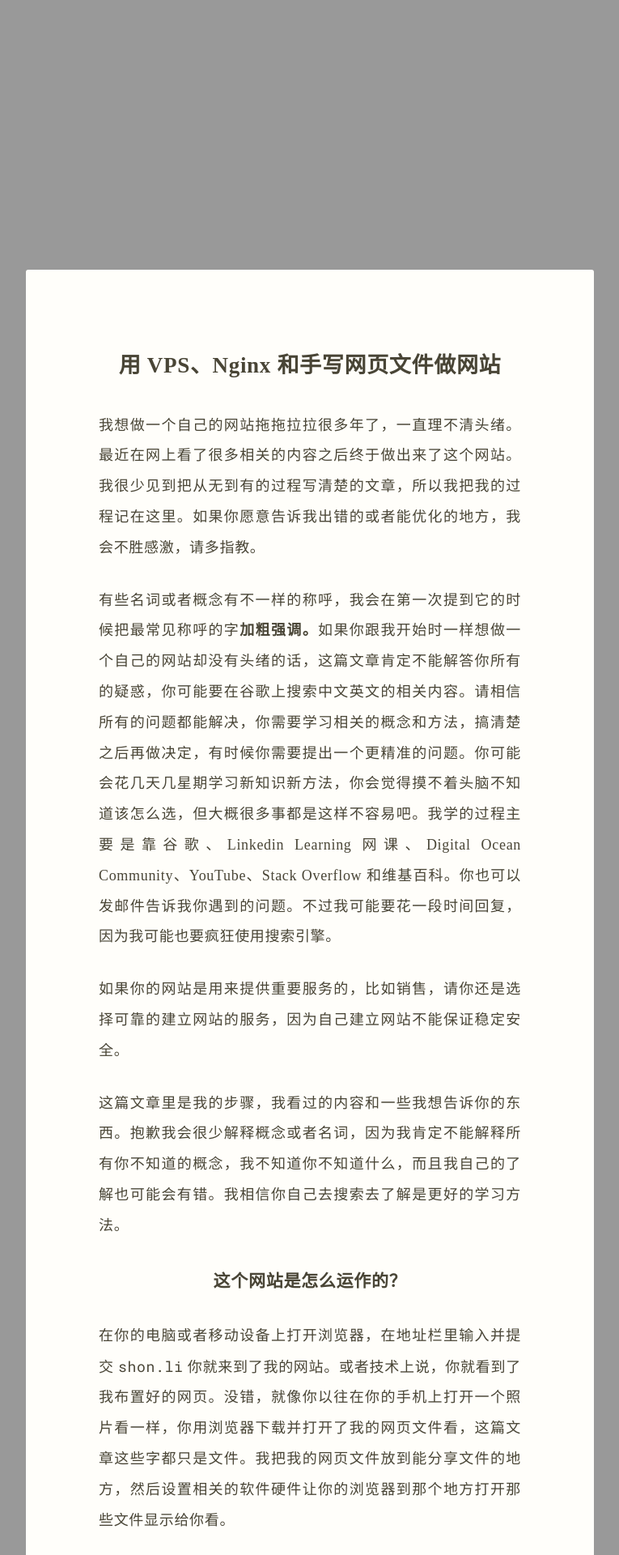
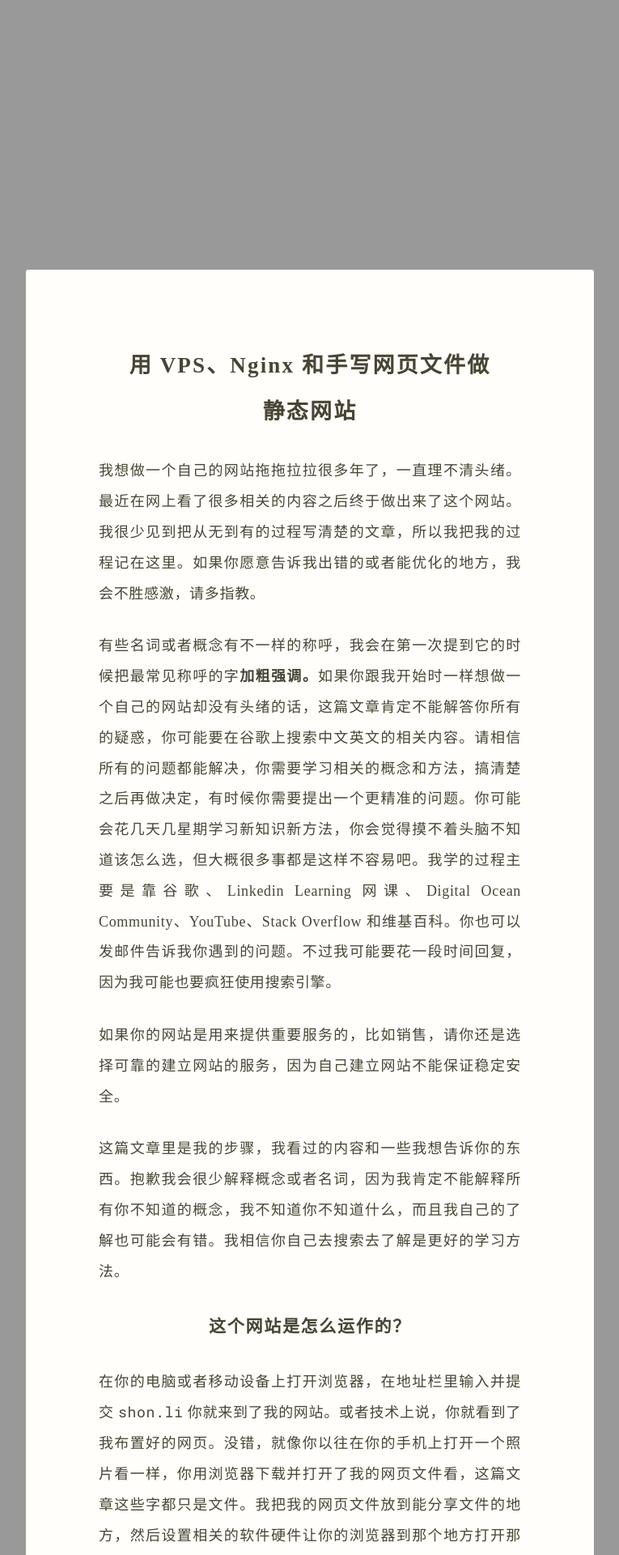
Before and after one commit to shon-li/shon-li.github.io, a Jekyll site: the page built from _posts/2020-05-10-website-building-journal.html, in a window 1280 px wide. Shown: the top 1920 px of the page at 81% size, without its empty margins (257-1022 px from the left). Built offline with Jekyll 4.4.1, drawn with Linux system fonts in a browser that asks for light colours.

Commit message:
Improve styles; rename css file to force readers see new styles

```diff
--- a/_layouts/default.html
+++ b/_layouts/default.html
@@ -20,7 +20,7 @@ layout: compress
   </title>
 
   <meta name="viewport" content="width=device-width, initial-scale=1.0" />
-  <link rel="stylesheet" href="/assets/css/styles.css">
+  <link rel="stylesheet" href="/assets/css/main.css">
 
   {%- if page.lang == "en" -%}
     <style>
--- a/_posts/2020-05-10-website-building-journal.html
+++ b/_posts/2020-05-10-website-building-journal.html
@@ -1,7 +1,7 @@
 ---
 categories: articles
 date: 2020-05-10
-title: 用 VPS、Nginx 和手写网页文件做网站
+title: 用 VPS、Nginx 和手写网页文件做静态网站
 ---
 <p id="preface">我想做一个自己的网站拖拖拉拉很多年了，一直理不清头绪。最近在网上看了很多相关的内容之后终于做出来了这个网站。我很少见到把从无到有的过程写清楚的文章，所以我把我的过程记在这里。如果你愿意告诉我出错的或者能优化的地方，我会不胜感激，请多指教。</p>
 <p>有些名词或者概念有不一样的称呼，我会在第一次提到它的时候把最常见称呼的字<strong>加粗强调。</strong>如果你跟我开始时一样想做一个自己的网站却没有头绪的话，这篇文章肯定不能解答你所有的疑惑，你可能要在谷歌上搜索中文英文的相关内容。请相信所有的问题都能解决，你需要学习相关的概念和方法，搞清楚之后再做决定，有时候你需要提出一个更精准的问题。你可能会花几天几星期学习新知识新方法，你会觉得摸不着头脑不知道该怎么选，但大概很多事都是这样不容易吧。我学的过程主要是靠谷歌、<span lang="en">Linkedin&nbsp;Learning</span> 网课、<span lang="en">Digital Ocean Community</span>、<span lang="en">YouTube</span>、<span lang="en">Stack&nbsp;Overflow</span> 和维基百科。你也可以发邮件告诉我你遇到的问题。不过我可能要花一段时间回复，因为我可能也要疯狂使用搜索引擎。</p>
--- a/assets/css/styles.scss
+++ b/assets/css/main.scss
@@ -53,7 +53,7 @@ article {
   font-weight: 400;
   line-height: 2.1;
   letter-spacing: .038em;
-  word-break: break-word;
+  word-break: normal;
   text-align: justify;
 
   img,
@@ -72,7 +72,7 @@ article {
   letter-spacing: .03em;
 
   td {
-    padding: .8em 0 .8em .03em;
+    padding: .8em 0 .8em 0;
     font-family: "Noto Sans SC", sans-serif;
     font-weight: 380;
   }
@@ -98,8 +98,10 @@ article {
 }
 
 h1, h2, h3, h4, h5, h6 {
-  margin: 0;
+  max-width: 90%;
+  margin: 0 auto 0 auto;
   text-align: center;
+  letter-spacing: .08em;
 }
 
 p {
@@ -153,7 +155,7 @@ footer {
   color: var(--color_paper);
   font-family: "Noto Sans SC", sans-serif;
   font-size: 16px;
-  font-weight: 450;
+  font-weight: 480;
   letter-spacing: 0.4em;
 
   table {
@@ -188,8 +190,8 @@ footer {
 /* Switch to dark colour scheme */
 @media (prefers-color-scheme: dark) {
   body {
-    --color_space:    hsl(0, 0%, 13%);
-    --color_paper:    hsl(46, 2%, 32%);
+    --color_space:    hsl(0, 0%, 12%);
+    --color_paper:    hsl(46, 2%, 33%);
     --color_text:     hsl(46, 10%, 90%);
     --color_text_alt: hsl(46, 1%, 60%);
     --color_accent:   hsl(55, 100%, 45%);
```
Also changed, not shown: 13 other files.
